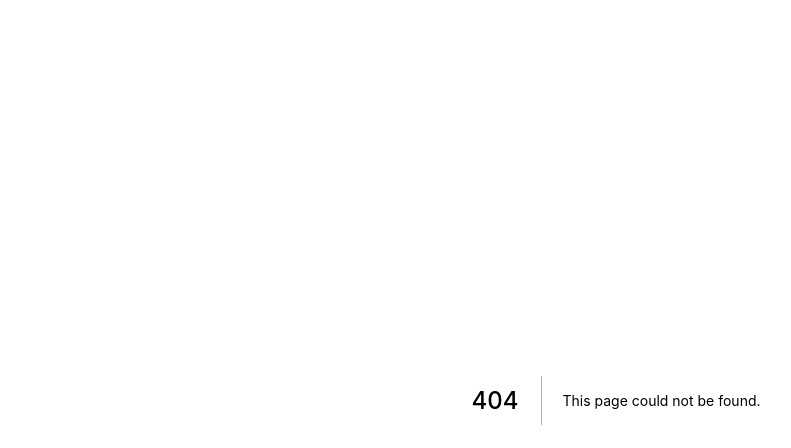
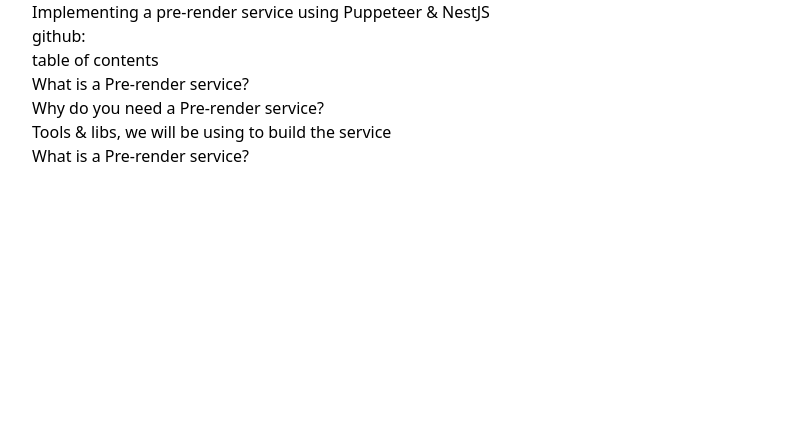
Before and after one commit to jonathandsouza/jonascodeblog, a Next.js app: page /puppeteer-with-nest in a window 1280 px wide. Before the commit this address had no page. Shown: the top 448 px of the page, without its empty margins (24-815 px from the left). Built offline with nearby package versions, Linux system fonts and the light colour scheme.

Commit message:
added my first post

```diff
--- a/pages/index.tsx
+++ b/pages/index.tsx
@@ -1,9 +1,18 @@
 import type { NextPage } from "next";
+import Link from "next/link";
 
 const Home: NextPage = () => {
 	return (
-		<div className="container flex min-h-screen flex-col items-center justify-center py-2">
-			<code>Today I start writing my blog </code>
+		<div className="container">
+			<h1 className="text-3xl font-bold pt-10 text-blue-700">Posts</h1>
+			<h2 className="text-2xl text-blue-500 pt-5">
+				<Link href={"/puppeteer-with-nest"}>
+					<a>
+						1. Implementation for a Prerender service using
+						Puppeteer + NestJS
+					</a>
+				</Link>
+			</h2>
 		</div>
 	);
 };
--- /dev/null
+++ b/pages/puppeteer-with-nest.tsx
@@ -0,0 +1,28 @@
+import type { NextPage } from "next";
+import Link from "next/link";
+
+const Home: NextPage = () => {
+	return (
+		<div className="container">
+			<article>
+				<h1>
+					Implementing a pre-render service using Puppeteer & NestJS
+				</h1>
+
+				<p>github:</p>
+
+				<h2>table of contents</h2>
+				<ul>
+					<li>What is a Pre-render service?</li>
+					<li>Why do you need a Pre-render service?</li>
+					<li>Tools & libs, we will be using to build the service</li>
+				</ul>
+
+				<h2>What is a Pre-render service?</h2>
+				<p></p>
+			</article>
+		</div>
+	);
+};
+
+export default Home;
```
